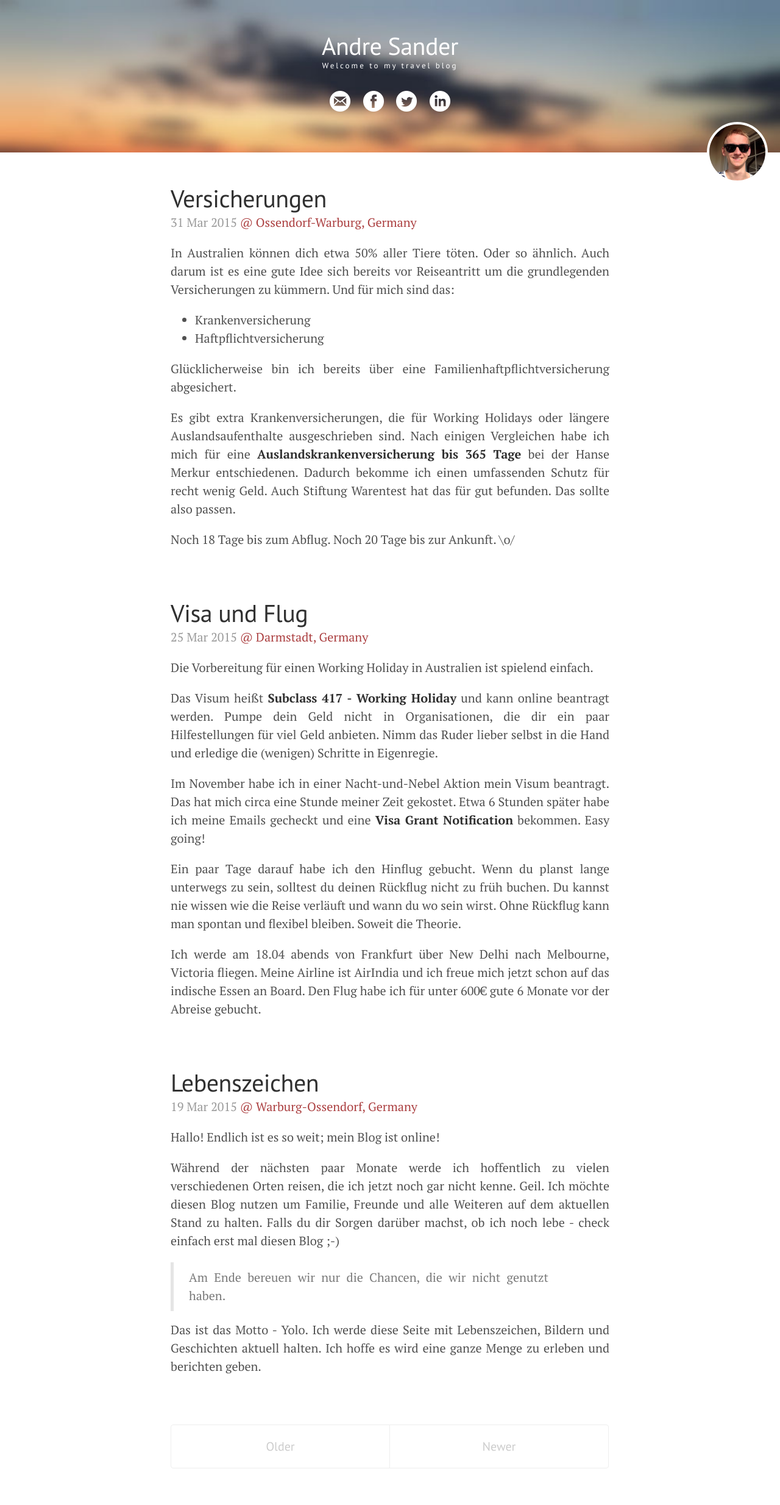
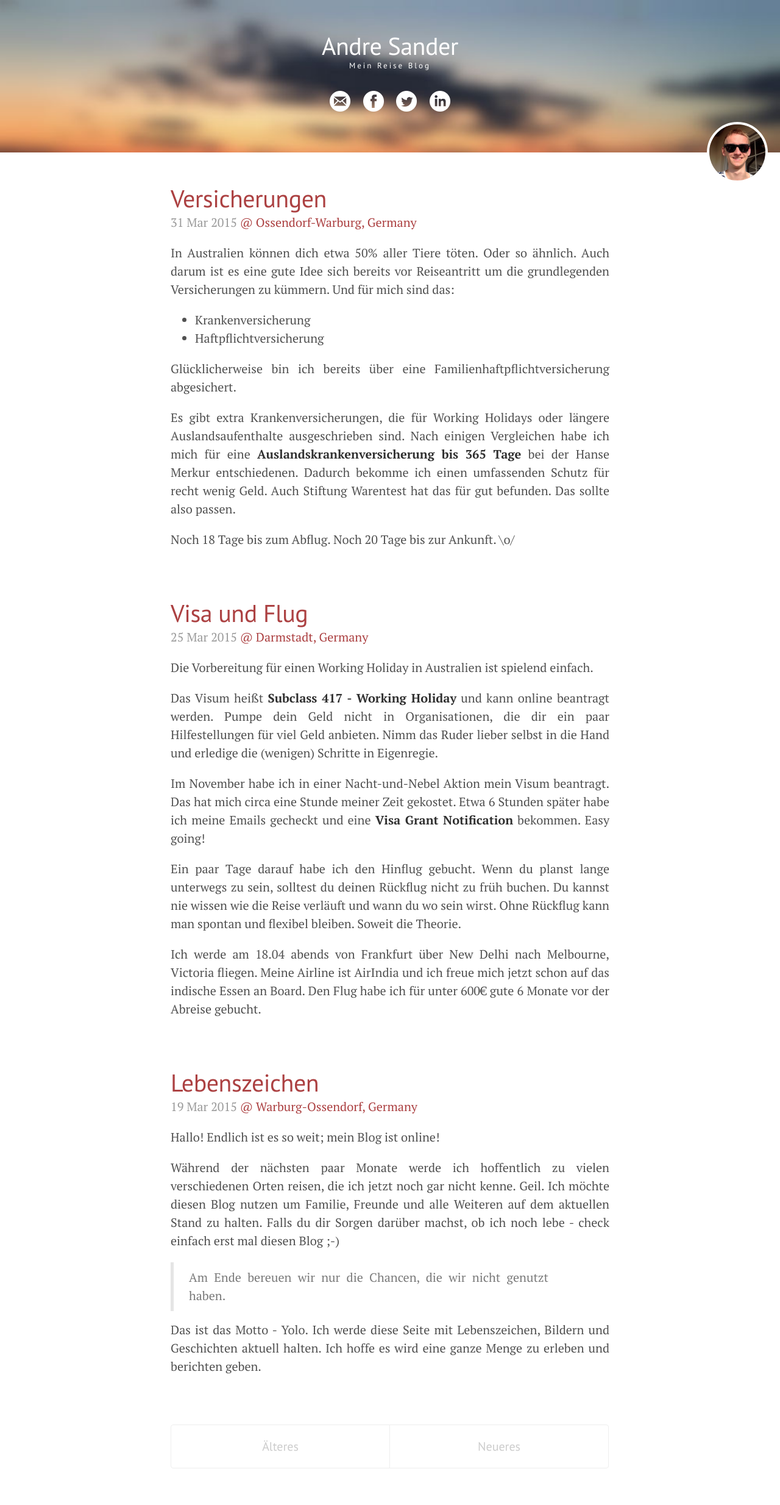
Before and after one commit to Sanderand/Sanderand.github.io, a Jekyll site: the page built from index.html, in a window 1280 px wide. Shown: the whole page at 61% size. Built offline with Jekyll 4.4.1, drawn with Linux system fonts in a browser that asks for light colours; Markdown is read by kramdown in place of the engine named in the settings; the list of posts is cut into pages by our own code.

Commit message:
blog using subpages now + translations

```diff
--- a/_config.yml
+++ b/_config.yml
@@ -10,9 +10,7 @@ relative_permalinks: true
 
 # Setup
 title:               Andre Sander
-tagline:             'Welcome to my travel blog'
-description:         'A reserved <a href="http://jekyllrb.com" target="_blank">Jekyll</a> theme that places the utmost gravity on content with a hidden drawer. Made by <a href="https://twitter.com/mdo" target="_blank">@mdo</a>.'
-url:                 http://lanyon.getpoole.com
+tagline:             Mein Reise Blog
 baseurl:             /
 paginate:            5
 
--- a/_layouts/default.html
+++ b/_layouts/default.html
@@ -1,12 +1,14 @@
 <!DOCTYPE html>
-<html lang="en-us">
+<html lang="de-de">
 
   {% include head.html %}
 
   <body class="theme-base-08">
       <header class="centered">
-        <h1>{{ site.title }}</h1>
-        <h2>{{ site.tagline }}</h2>
+        <a class="homelink" href="{{ site.baseurl }}">
+          <h1>{{ site.title }}</h1>
+          <h2>{{ site.tagline }}</h2>
+        </a>
 
         <div>
           <a class="icon-social" href="mailto:{{ site.mail }}"><img src="{{ site.baseurl }}public/icon-mail.png"></a>
@@ -21,5 +23,17 @@
       <div class="container content">
         {{ content }}
       </div>
+
+      <!-- Google AdWords -->
+      <script async src="//pagead2.googlesyndication.com/pagead/js/adsbygoogle.js"></script>
+      <!-- Blog Ad #1 -->
+      <ins class="adsbygoogle"
+           style="display:block"
+           data-ad-client="ca-pub-4359425054597252"
+           data-ad-slot="7660771721"
+           data-ad-format="auto"></ins>
+      <script>
+      (adsbygoogle = window.adsbygoogle || []).push({});
+      </script>
   </body>
 </html>
--- a/index.html
+++ b/index.html
@@ -7,7 +7,9 @@ title: Home
   {% for post in paginator.posts %}
   <div class="post">
     <h1 class="post-title">
-      {{ post.title }}
+      <a href="{{ post.url }}">
+        {{ post.title }}
+      </a>
     </h1>
 
     <span class="post-date">
@@ -22,17 +24,17 @@ title: Home
 
 <div class="pagination">
   {% if paginator.next_page %}
-    <a class="pagination-item older" href="{{ site.baseurl }}page{{paginator.next_page}}">Older</a>
+    <a class="pagination-item older" href="{{ site.baseurl }}page{{paginator.next_page}}">Älteres</a>
   {% else %}
-    <span class="pagination-item older">Older</span>
+    <span class="pagination-item older">Älteres</span>
   {% endif %}
   {% if paginator.previous_page %}
     {% if paginator.page == 2 %}
-      <a class="pagination-item newer" href="{{ site.baseurl }}">Newer</a>
+      <a class="pagination-item newer" href="{{ site.baseurl }}">Neueres</a>
     {% else %}
-      <a class="pagination-item newer" href="{{ site.baseurl }}page{{paginator.previous_page}}">Newer</a>
+      <a class="pagination-item newer" href="{{ site.baseurl }}page{{paginator.previous_page}}">Neueres</a>
     {% endif %}
   {% else %}
-    <span class="pagination-item newer">Newer</span>
+    <span class="pagination-item newer">Neueres</span>
   {% endif %}
 </div>
--- a/public/css/custom.css
+++ b/public/css/custom.css
@@ -63,3 +63,7 @@ body::-webkit-scrollbar {
 ::body {
 	-webkit-overflow-scrolling: touch;
 }
+
+.homelink:hover {
+	text-decoration: none;
+}
```
Also changed, not shown: _layouts/post.html (+12 -5 lines).
